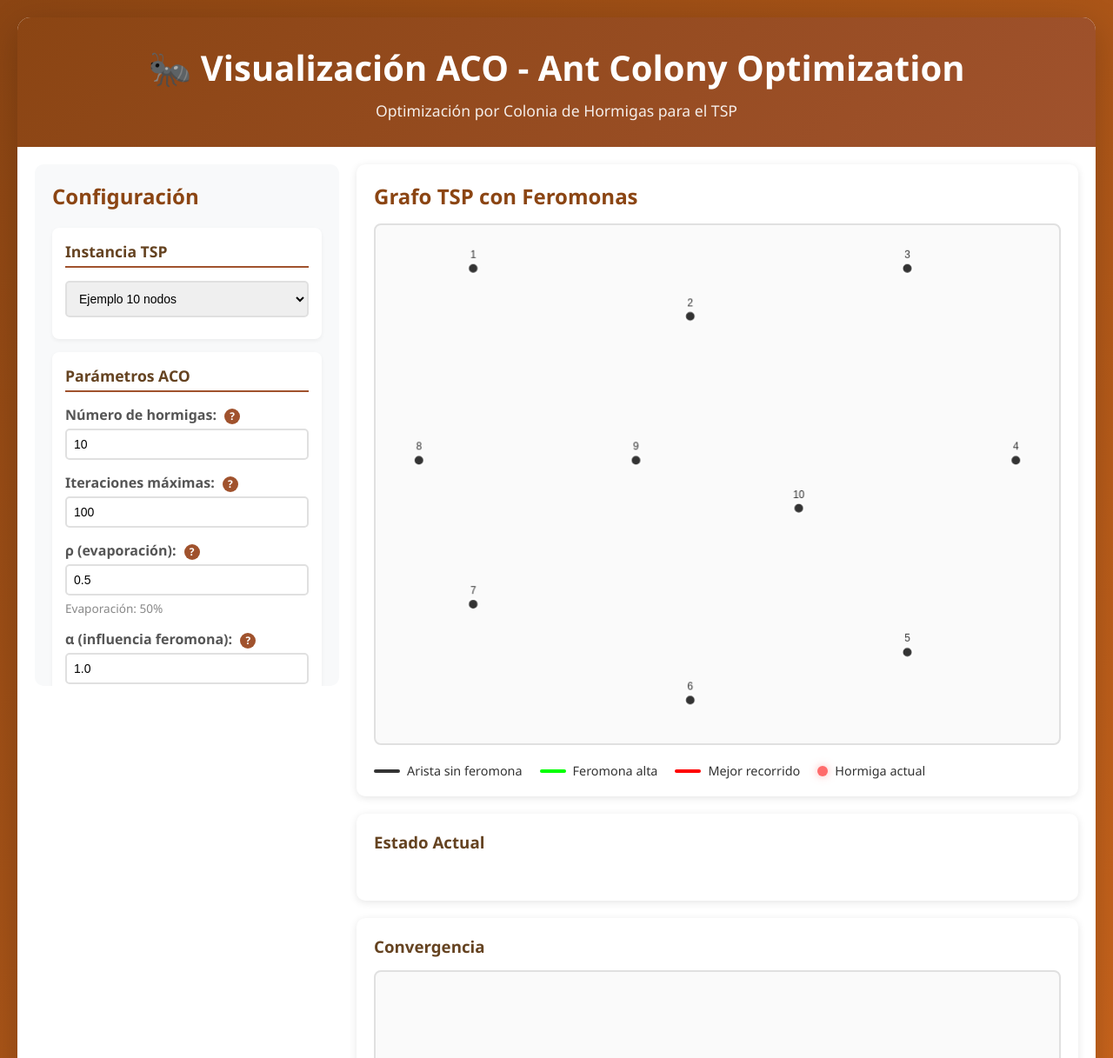
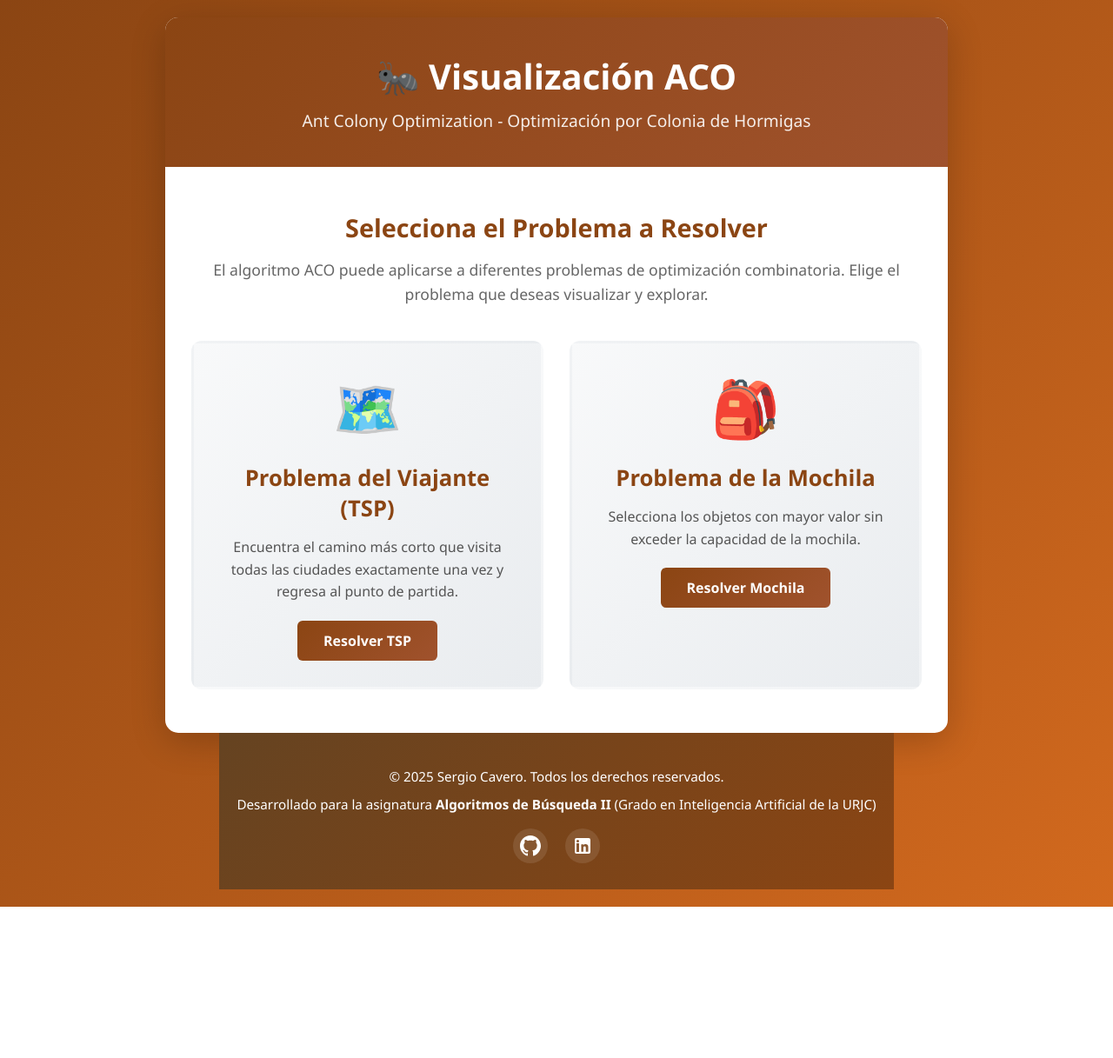
Before and after one commit to Algoritmos-de-busqueda-II/Visualizacion-ACO, a plain HTML site: page index.html in a window 1280 px wide. Shown: the top 1217 px of the page at 87% size. After the commit the page ends 1043 px from the top, so only its background shows below. Drawn offline with Linux system fonts and the light colour scheme.

Commit message:
feat: add problem selector page for TSP and Knapsack

```diff
--- a/index.html
+++ b/index.html
@@ -3,161 +3,218 @@
 <head>
     <meta charset="UTF-8">
     <meta name="viewport" content="width=device-width, initial-scale=1.0">
-    <title>Visualización ACO</title>
+    <title>Visualización ACO - Seleccionar Problema</title>
     <link rel="icon" type="image/svg+xml" href="favicon.svg">
-    <link rel="stylesheet" href="style.css">
+    <style>
+        * {
+            margin: 0;
+            padding: 0;
+            box-sizing: border-box;
+        }
+
+        body {
+            font-family: 'Segoe UI', Tahoma, Geneva, Verdana, sans-serif;
+            background: linear-gradient(135deg, #8B4513 0%, #D2691E 100%);
+            color: #333;
+            min-height: 100vh;
+            display: flex;
+            flex-direction: column;
+            justify-content: center;
+            align-items: center;
+            padding: 20px;
+        }
+
+        .container {
+            max-width: 900px;
+            width: 100%;
+            background: white;
+            border-radius: 15px;
+            box-shadow: 0 10px 40px rgba(0,0,0,0.2);
+            overflow: hidden;
+        }
+
+        header {
+            background: linear-gradient(135deg, #8B4513 0%, #A0522D 100%);
+            color: white;
+            padding: 40px 30px;
+            text-align: center;
+        }
+
+        header h1 {
+            font-size: 2.5em;
+            margin-bottom: 10px;
+        }
+
+        header p {
+            font-size: 1.2em;
+            opacity: 0.9;
+        }
+
+        .content {
+            padding: 50px 30px;
+        }
+
+        .intro {
+            text-align: center;
+            margin-bottom: 40px;
+        }
+
+        .intro h2 {
+            color: #8B4513;
+            font-size: 1.8em;
+            margin-bottom: 15px;
+        }
+
+        .intro p {
+            color: #666;
+            font-size: 1.1em;
+            line-height: 1.6;
+        }
+
+        .problem-selector {
+            display: grid;
+            grid-template-columns: repeat(auto-fit, minmax(300px, 1fr));
+            gap: 30px;
+            margin-top: 40px;
+        }
+
+        .problem-card {
+            background: linear-gradient(135deg, #f8f9fa 0%, #e9ecef 100%);
+            border-radius: 12px;
+            padding: 30px;
+            text-align: center;
+            transition: all 0.3s;
+            border: 3px solid transparent;
+            cursor: pointer;
+            text-decoration: none;
+            color: inherit;
+            display: block;
+        }
+
+        .problem-card:hover {
+            transform: translateY(-5px);
+            box-shadow: 0 10px 30px rgba(139, 69, 19, 0.2);
+            border-color: #A0522D;
+        }
+
+        .problem-icon {
+            font-size: 4em;
+            margin-bottom: 20px;
+        }
+
+        .problem-card h3 {
+            color: #8B4513;
+            font-size: 1.6em;
+            margin-bottom: 15px;
+        }
+
+        .problem-card p {
+            color: #555;
+            line-height: 1.6;
+            margin-bottom: 20px;
+        }
+
+        .problem-card .btn {
+            display: inline-block;
+            background: linear-gradient(135deg, #8B4513 0%, #A0522D 100%);
+            color: white;
+            padding: 12px 30px;
+            border-radius: 6px;
+            font-weight: 600;
+            transition: all 0.3s;
+            text-decoration: none;
+        }
+
+        .problem-card:hover .btn {
+            box-shadow: 0 5px 15px rgba(139, 69, 19, 0.4);
+        }
+
+        footer {
+            background: linear-gradient(135deg, #654321 0%, #8B4513 100%);
+            color: white;
+            padding: 30px 20px;
+            text-align: center;
+        }
+
+        .footer-content p {
+            margin: 8px 0;
+            font-size: 0.95em;
+            line-height: 1.6;
+        }
+
+        .footer-content strong {
+            font-weight: 600;
+        }
+
+        .footer-links {
+            display: flex;
+            gap: 20px;
+            justify-content: center;
+            margin-top: 15px;
+        }
+
+        .footer-links a {
+            color: white;
+            transition: all 0.3s;
+            display: inline-flex;
+            align-items: center;
+            justify-content: center;
+            width: 40px;
+            height: 40px;
+            border-radius: 50%;
+            background: rgba(255, 255, 255, 0.1);
+        }
+
+        .footer-links a:hover {
+            background: rgba(255, 255, 255, 0.2);
+            transform: translateY(-3px);
+            box-shadow: 0 5px 15px rgba(0, 0, 0, 0.3);
+        }
+
+        .footer-links svg {
+            width: 24px;
+            height: 24px;
+        }
+
+        @media (max-width: 768px) {
+            header h1 {
+                font-size: 2em;
+            }
+
+            .problem-selector {
+                grid-template-columns: 1fr;
+            }
+        }
+    </style>
 </head>
 <body>
     <div class="container">
         <header>
-            <h1>🐜 Visualización ACO - Ant Colony Optimization</h1>
-            <p>Optimización por Colonia de Hormigas para el TSP</p>
+            <h1>🐜 Visualización ACO</h1>
+            <p>Ant Colony Optimization - Optimización por Colonia de Hormigas</p>
         </header>
 
-        <div class="main-content">
-            <!-- Panel de control -->
-            <div class="control-panel">
-                <h2>Configuración</h2>
-
-                <div class="config-section">
-                    <h3>Instancia TSP</h3>
-                    <select id="instanceSelect">
-                        <option value="example">Ejemplo 10 nodos</option>
-                        <option value="custom">Cargar archivo TSP</option>
-                    </select>
-                    <input type="file" id="fileInput" accept=".tsp" style="display:none;">
-                    <div id="instanceInfo"></div>
-                </div>
-
-                <div class="config-section">
-                    <h3>Parámetros ACO</h3>
-                    <div class="param">
-                        <label for="numAnts">
-                            Número de hormigas:
-                            <span class="help-btn" title="Cantidad de hormigas en la colonia. Más hormigas exploran más soluciones pero aumentan el tiempo de cómputo. Recomendado: 10-20">?</span>
-                        </label>
-                        <input type="number" id="numAnts" value="10" min="1" max="50">
-                    </div>
-                    <div class="param">
-                        <label for="maxIterations">
-                            Iteraciones máximas:
-                            <span class="help-btn" title="Número máximo de ciclos completos del algoritmo. Más iteraciones permiten mayor convergencia pero aumentan el tiempo. Recomendado: 50-200">?</span>
-                        </label>
-                        <input type="number" id="maxIterations" value="100" min="1" max="500">
-                    </div>
-                    <div class="param">
-                        <label for="rho">
-                            ρ (evaporación):
-                            <span class="help-btn" title="Coeficiente de persistencia de feromona (0-1). Un ρ alto (ej. 0.9) significa poca evaporación (10%), favoreciendo explotación. Un ρ bajo (ej. 0.5) significa alta evaporación (50%), favoreciendo exploración.">?</span>
-                        </label>
-                        <input type="number" id="rho" value="0.5" min="0" max="1" step="0.05">
-                        <span class="hint" id="rhoHint">Evaporación: 50%</span>
-                    </div>
-                    <div class="param">
-                        <label for="alpha">
-                            α (influencia feromona):
-                            <span class="help-btn" title="Controla el peso de la feromona en la selección de caminos. α alto (ej. 2) favorece rutas con mucha feromona (explotación). α bajo (ej. 0.5) reduce esta influencia (exploración). Recomendado: 0.5-1">?</span>
-                        </label>
-                        <input type="number" id="alpha" value="1.0" min="0" max="5" step="0.1">
-                    </div>
-                    <div class="param">
-                        <label for="beta">
-                            β (influencia distancia):
-                            <span class="help-btn" title="Controla el peso de la visibilidad (1/distancia) en la selección. β alto (ej. 2) favorece caminos cortos (heurística). β bajo reduce esta influencia. Recomendado: 1-2">?</span>
-                        </label>
-                        <input type="number" id="beta" value="2.0" min="0" max="5" step="0.1">
-                    </div>
-                    <div class="param">
-                        <label for="Q">
-                            Q (constante feromona):
-                            <span class="help-btn" title="Constante para calcular la cantidad de feromona depositada (Q/distancia_recorrido). Valores más altos aumentan la cantidad de feromona. Depende del problema.">?</span>
-                        </label>
-                        <input type="number" id="Q" value="100" min="0.1" max="1000" step="10">
-                    </div>
-                </div>
-
-                <div class="config-section">
-                    <h3>Control de Ejecución</h3>
-                    <button id="btnStart" class="btn btn-primary btn-full">Iniciar ACO</button>
-                    <button id="btnPause" class="btn btn-secondary btn-full" disabled>Pausar</button>
-                    <button id="btnReset" class="btn btn-danger btn-full">Reiniciar</button>
-                </div>
-
-                <div class="config-section">
-                    <h3>Velocidad de Animación</h3>
-                    <input type="range" id="speedSlider" min="1" max="100" value="50">
-                    <span id="speedLabel">Media</span>
-                </div>
-
-                <div class="config-section">
-                    <h3>Modo de Visualización</h3>
-                    <div class="radio-group">
-                        <label>
-                            <input type="radio" name="viewMode" value="general" checked>
-                            Vista General (todas las hormigas)
-                        </label>
-                        <label>
-                            <input type="radio" name="viewMode" value="individual">
-                            Hormiga Individual
-                        </label>
-                    </div>
-                    <div id="antSelector" style="display:none;">
-                        <label for="antSelect">Seleccionar hormiga:</label>
-                        <select id="antSelect"></select>
-                    </div>
-                    <div style="margin-top: 15px;">
-                        <label style="display: flex; align-items: center; cursor: pointer;">
-                            <input type="checkbox" id="showPheromoneValues" style="margin-right: 8px;">
-                            Mostrar valores de feromonas
-                        </label>
-                    </div>
-                </div>
-
-                <div class="stats-section">
-                    <h3>Estadísticas</h3>
-                    <div id="stats">
-                        <p><strong>Iteración:</strong> <span id="statIteration">0</span></p>
-                        <p><strong>Mejor distancia:</strong> <span id="statBestDist">-</span></p>
-                        <p><strong>Mejor iteración:</strong> <span id="statBestIter">-</span></p>
-                        <p><strong>Tiempo:</strong> <span id="statTime">0s</span></p>
-                    </div>
-                </div>
+        <div class="content">
+            <div class="intro">
+                <h2>Selecciona el Problema a Resolver</h2>
+                <p>El algoritmo ACO puede aplicarse a diferentes problemas de optimización combinatoria.
+                   Elige el problema que deseas visualizar y explorar.</p>
             </div>
 
-            <!-- Canvas de visualización -->
-            <div class="visualization-panel">
-                <div class="canvas-container">
-                    <h2>Grafo TSP con Feromonas</h2>
-                    <canvas id="mainCanvas"></canvas>
-                    <div class="legend">
-                        <div class="legend-item">
-                            <div class="legend-color" style="background: #333;"></div>
-                            <span>Arista sin feromona</span>
-                        </div>
-                        <div class="legend-item">
-                            <div class="legend-color" style="background: #00ff00;"></div>
-                            <span>Feromona alta</span>
-                        </div>
-                        <div class="legend-item">
-                            <div class="legend-color" style="background: #ff0000;"></div>
-                            <span>Mejor recorrido</span>
-                        </div>
-                        <div class="legend-item">
-                            <div class="legend-color ant"></div>
-                            <span>Hormiga actual</span>
-                        </div>
-                    </div>
-                </div>
+            <div class="problem-selector">
+                <a href="tsp.html" class="problem-card">
+                    <div class="problem-icon">🗺️</div>
+                    <h3>Problema del Viajante (TSP)</h3>
+                    <p>Encuentra el camino más corto que visita todas las ciudades exactamente una vez y regresa al punto de partida.</p>
+                    <span class="btn">Resolver TSP</span>
+                </a>
 
-                <div class="info-panel">
-                    <h3>Estado Actual</h3>
-                    <div id="currentState"></div>
-                </div>
-
-                <div class="chart-container">
-                    <h3>Convergencia</h3>
-                    <canvas id="chartCanvas"></canvas>
-                </div>
+                <a href="knapsack.html" class="problem-card">
+                    <div class="problem-icon">🎒</div>
+                    <h3>Problema de la Mochila</h3>
+                    <p>Selecciona los objetos con mayor valor sin exceder la capacidad de la mochila.</p>
+                    <span class="btn">Resolver Mochila</span>
+                </a>
             </div>
         </div>
     </div>
@@ -180,9 +237,5 @@
             </div>
         </div>
     </footer>
-
-    <script src="aco.js"></script>
-    <script src="visualization.js"></script>
-    <script src="main.js"></script>
 </body>
 </html>
```
